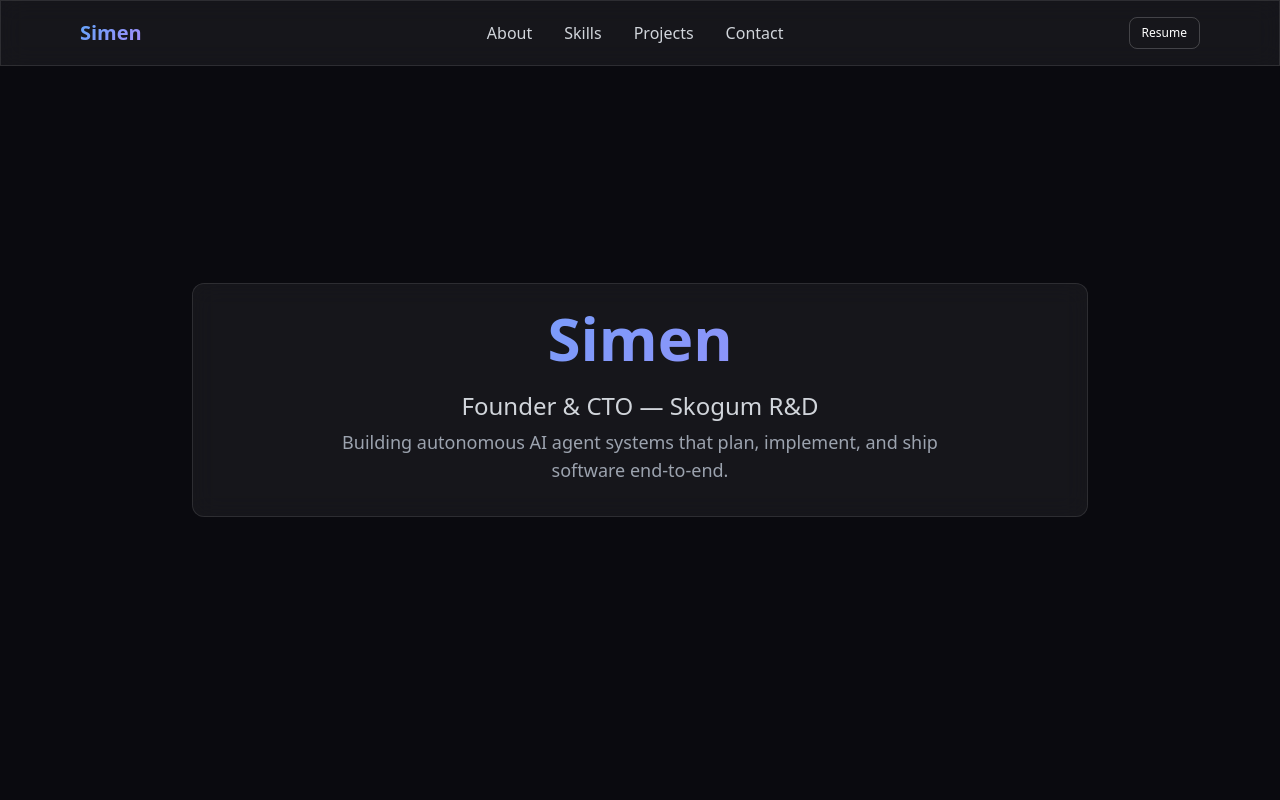
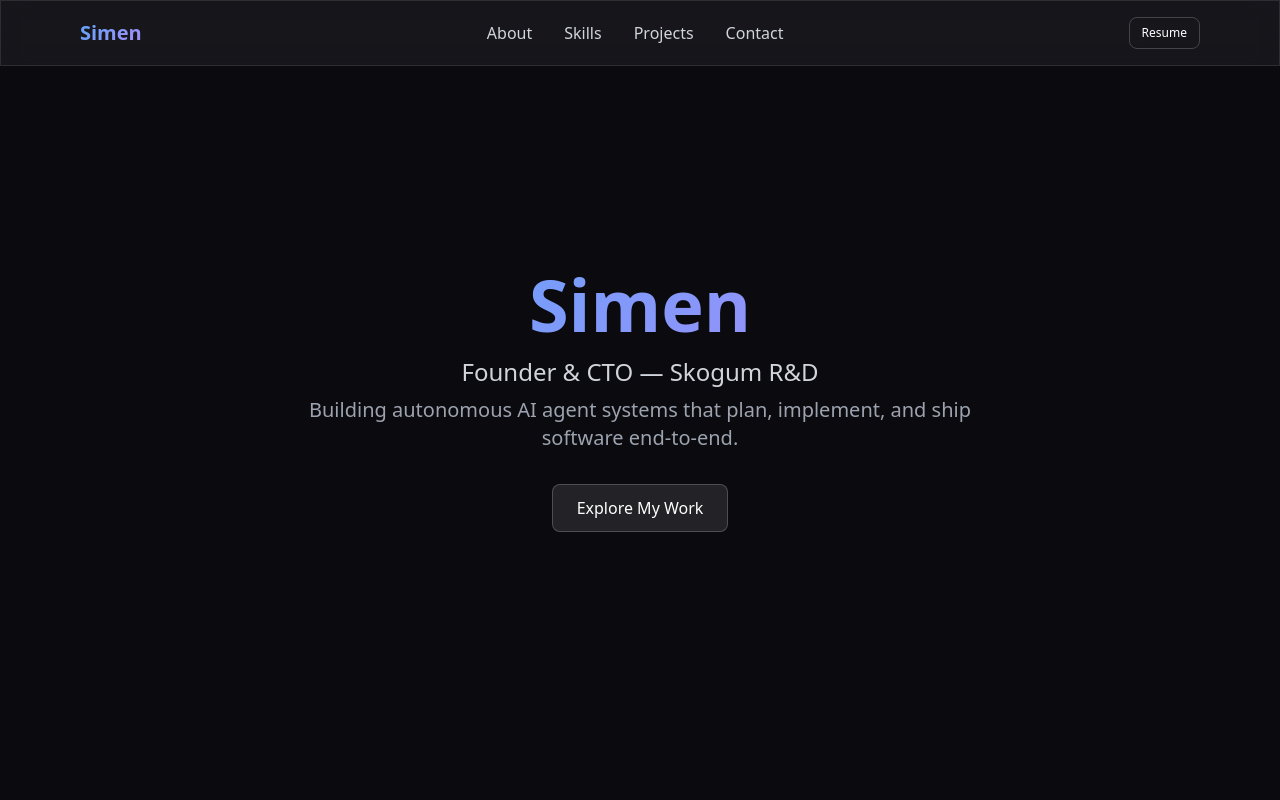
Before and after one commit to Skogum-R-D/simen-portfolio, a Next.js app: page / in a window 1280 px wide. Shown: the top 800 px of the page. Built offline with nearby package versions, Linux system fonts and the light colour scheme.

Commit message:
Add hero section

```diff
--- a/components/hero.tsx
+++ b/components/hero.tsx
@@ -1,47 +1,40 @@
 "use client";
 import { motion } from "framer-motion";
-import { Card, CardHeader, CardTitle, CardContent } from "./ui/card";
+import { Button } from "./ui/button";
 
 export default function Hero() {
   return (
-    <section id="hero" className="min-h-screen flex items-center justify-center px-4 py-20">
+    <motion.section
+      initial={{ opacity: 0 }}
+      animate={{ opacity: 1 }}
+      transition={{ duration: 0.8 }}
+      className="min-h-screen flex flex-col justify-center items-center text-center px-4"
+    >
       <motion.div
-        initial={{ opacity: 0, scale: 0.95 }}
-        animate={{ opacity: 1, scale: 1 }}
-        transition={{ duration: 0.8, ease: "easeOut" }}
-        className="w-full max-w-4xl mx-auto"
+        initial={{ y: 20, opacity: 0 }}
+        animate={{ y: 0, opacity: 1 }}
+        transition={{ delay: 0.2, duration: 0.6 }}
       >
-        <Card className="border border-white/10">
-          <CardHeader className="text-center pb-8">
-            <motion.h1
-              initial={{ opacity: 0, y: 20 }}
-              animate={{ opacity: 1, y: 0 }}
-              transition={{ delay: 0.2, duration: 0.6 }}
-              className="text-5xl md:text-6xl font-bold gradient-text mb-4"
-            >
-              Simen
-            </motion.h1>
-
-            <motion.p
-              initial={{ opacity: 0, y: 20 }}
-              animate={{ opacity: 1, y: 0 }}
-              transition={{ delay: 0.4, duration: 0.6 }}
-              className="text-xl md:text-2xl text-gray-300 mb-2"
-            >
-              Founder & CTO — Skogum R&D
-            </motion.p>
-
-            <motion.p
-              initial={{ opacity: 0, y: 20 }}
-              animate={{ opacity: 1, y: 0 }}
-              transition={{ delay: 0.6, duration: 0.6 }}
-              className="text-lg text-gray-400 max-w-2xl mx-auto"
-            >
-              Building autonomous AI agent systems that plan, implement, and ship software end-to-end.
-            </motion.p>
-          </CardHeader>
-        </Card>
+        <h1 className="text-5xl md:text-7xl font-bold gradient-text mb-4">
+          Simen
+        </h1>
+        <p className="text-xl md:text-2xl text-gray-300 mb-2">
+          Founder & CTO — Skogum R&D
+        </p>
+        <p className="text-lg md:text-xl text-gray-400 max-w-2xl mx-auto">
+          Building autonomous AI agent systems that plan, implement, and ship software end-to-end.
+        </p>
       </motion.div>
-    </section>
+      <motion.div
+        initial={{ y: 20, opacity: 0 }}
+        animate={{ y: 0, opacity: 1 }}
+        transition={{ delay: 0.4, duration: 0.6 }}
+        className="mt-8"
+      >
+        <Button size="lg" variant="secondary">
+          Explore My Work
+        </Button>
+      </motion.div>
+    </motion.section>
   );
 }
```
